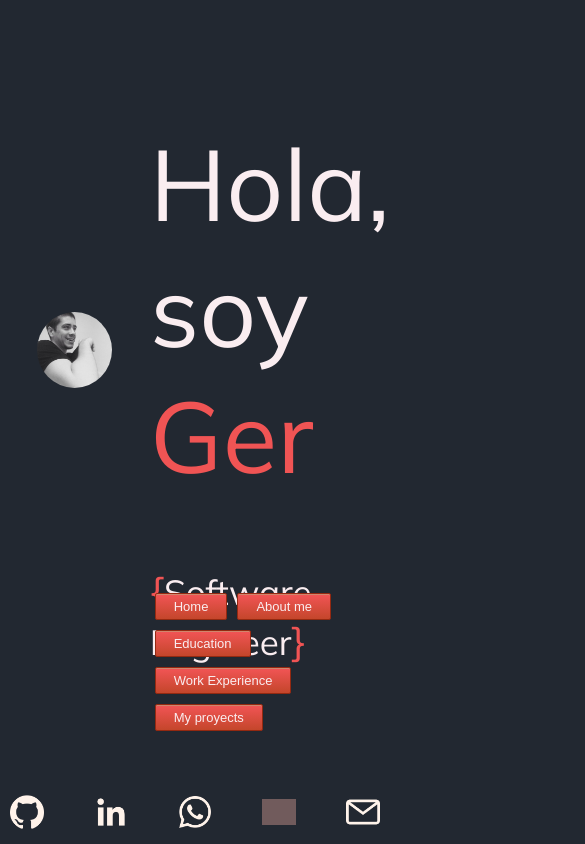
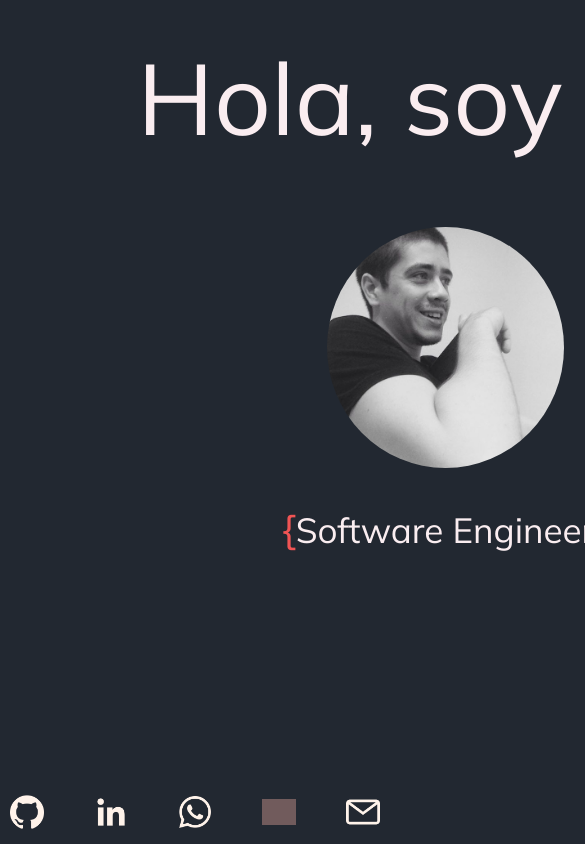
Before and after one commit to CGermanSoto/portfolio-react, a React (Create React App) app: page / in a window 390 px wide. Shown: the top 844 px of the page, 585 px wide, since content can reach past the window. Built offline with nearby package versions, Linux system fonts and the light colour scheme; grey boxes are pictures that could not be loaded.

Commit message:
Responsive home

```diff
--- a/src/App.css
+++ b/src/App.css
@@ -10,3 +10,10 @@
   align-items: center;
   width: 100%;
 }
+
+@media screen and (max-width: 360px) and (max-height: 640px) {
+  .App {
+    max-width: 100vw;
+    height: 640px;
+  }
+}
--- a/src/Components/Home.js
+++ b/src/Components/Home.js
@@ -6,8 +6,13 @@ function Home(){
     const llavesB= '}';
     return (
         <div className="home-container">
-            <h1 className="title">Hola, soy <span className="red">Ger</span></h1>
-            <p className="p"><span className="llaves red">{llavesA}</span>Software Engineer<span className="llaves red">{llavesB}</span></p>
+            <h1 className="title">Hola, soy <span className="red ger">Ger</span></h1>
+            <img
+                className='profile-img-home'
+                src={require('./img/profile-img.jpg')}
+                alt='profile' />
+
+            <p className="p puesto"><span className="llaves red">{llavesA}</span>Software Engineer<span className="llaves red">{llavesB}</span></p>
         </div>
     );
 }
--- a/src/Components/pages/Contact.js
+++ b/src/Components/pages/Contact.js
@@ -38,10 +38,6 @@ function Contact(){
                </div>
             </form>
         </div>
-
-        <Popup className='popUp'>
-
-        </Popup>
         </>
 
 
--- a/src/Styles/Contact.css
+++ b/src/Styles/Contact.css
@@ -63,3 +63,8 @@
 .submit {
     width: 150px;
 }
+
+/* Responsive */
+
+@media screen and (max-width: 670px) {
+  }
--- a/src/Styles/DinamicWindow.css
+++ b/src/Styles/DinamicWindow.css
@@ -14,3 +14,7 @@
 .window-content-container {
     height: 90%;
 }
+
+@media screen and (max-width: 360px), (max-heigth=640px) {
+
+}
--- a/src/Styles/FooterButton.css
+++ b/src/Styles/FooterButton.css
@@ -23,3 +23,32 @@
     position: absolute;
     bottom: 0;
 }
+
+/* Responsive */
+
+@media screen and (max-width: 360px) and (max-height:640px) {
+    .footer-container {
+        display: none;
+
+    }
+
+    .profile-img-home {
+        width: 85%;
+    }
+
+    .title {
+        font-size: 2.8rem;
+    }
+
+    .home-container {
+        padding-top: 30px;
+    }
+
+    .ger {
+        font-size: 3.8rem;
+    }
+
+    .puesto {
+        font-size: 1.6rem;
+    }
+}
--- a/src/Styles/Home.css
+++ b/src/Styles/Home.css
@@ -24,3 +24,44 @@
 .llaves {
     font-size: 40px;
 }
+
+.profile-img-home {
+    display: none;
+}
+
+
+/* Responsive */
+
+@media screen and (max-width: 880px) {
+	.profile-img-container {
+		display: none;
+	}
+
+    .home-container {
+        width: 790px;
+        height: 450px;
+        display: flex;
+        flex-direction: column;
+        justify-content: center;
+        align-items: center;
+        text-align: center;
+        margin-left: 50px;
+    }
+
+    .profile-img-home {
+        display: flex;
+        width: 30%;
+        border-radius: 50%;
+    }
+  }
+
+@media screen and (max-width: 360px), (max-heigth=640px) {
+    .home-container {
+        width: 100%;
+    }
+
+    .title {
+        font-size: 4rem;
+    }
+
+}
--- a/src/Styles/NavBar.css
+++ b/src/Styles/NavBar.css
@@ -30,3 +30,11 @@ a {
 	top:1px;
 	transition: 0.3s;
 }
+
+/* Responsive */
+
+@media screen and (max-width: 1090px) {
+	.navBar-container{
+		display: none;
+	}
+  }
--- a/src/index.css
+++ b/src/index.css
@@ -10,3 +10,10 @@ code {
   font-family: source-code-pro, Menlo, Monaco, Consolas, 'Courier New',
     monospace;
 }
+
+@media screen and (max-width: 360px) and (max-height: 640px) {
+  body {
+    max-width: 360px;
+    max-height: 640px;
+  }
+}
```
Also changed, not shown: src/Styles/Profile.css (+8 -0 lines).
